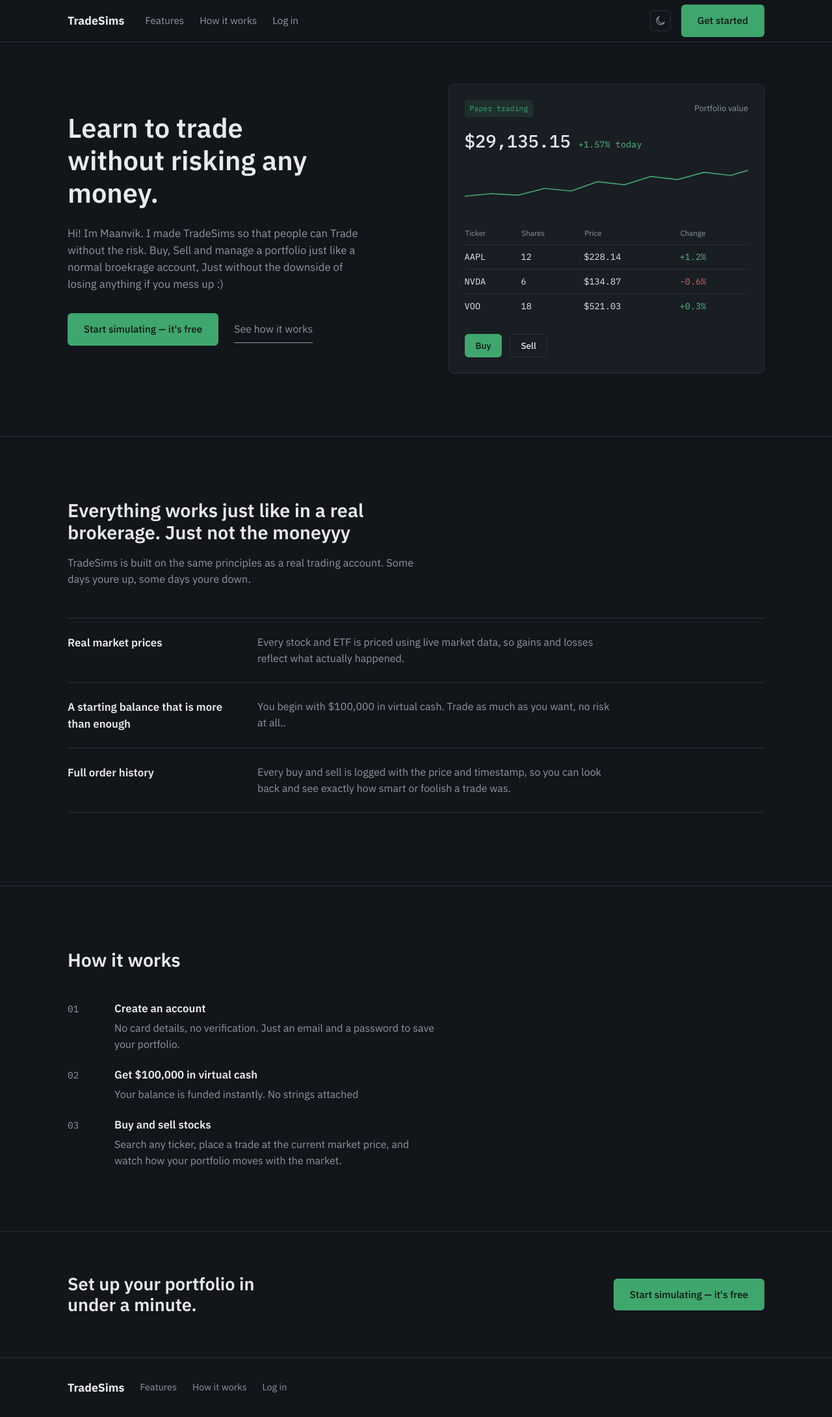
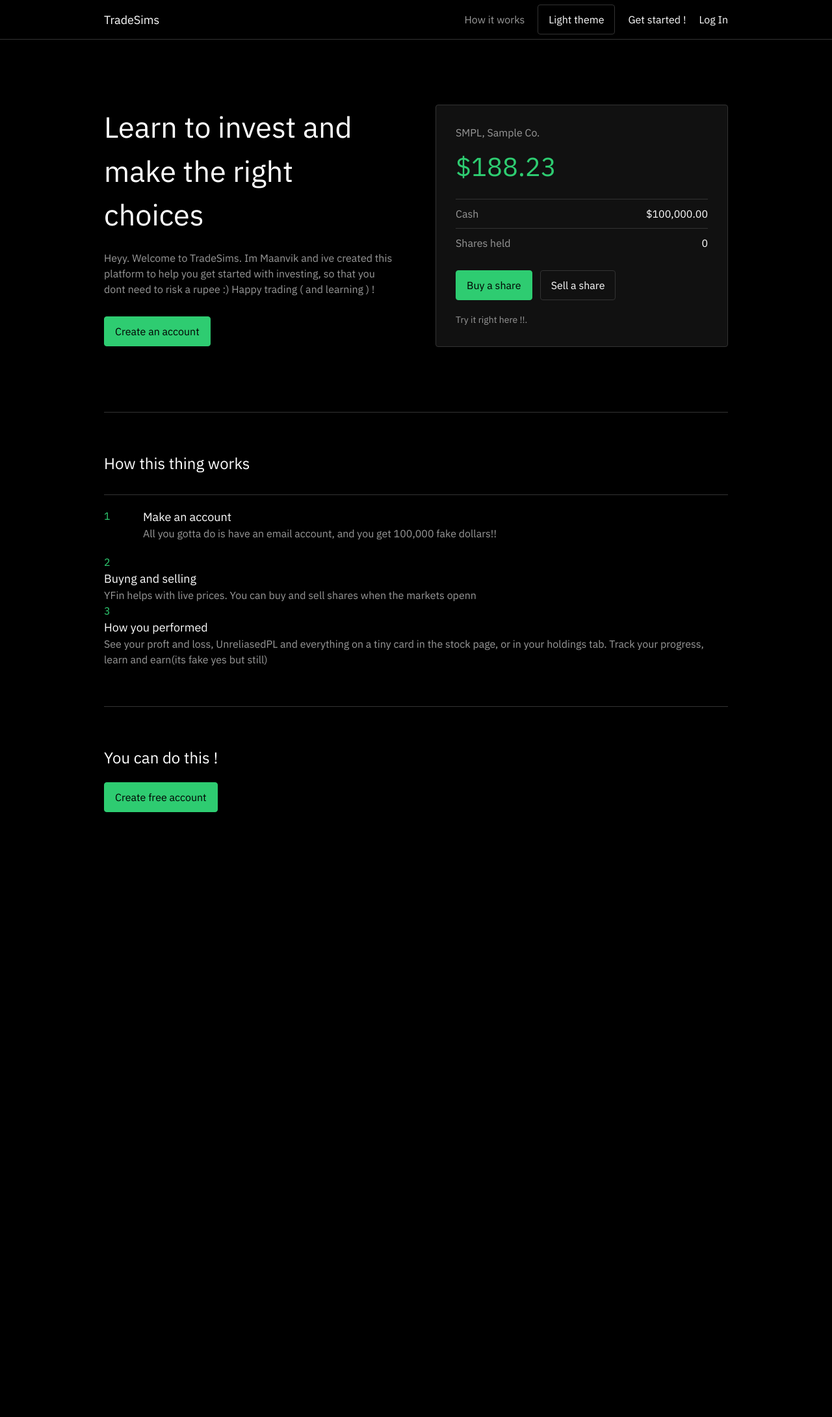
Before and after one commit to MK150710/Trading_Sim, a Django app: template simulator/templates/simulator/index.html in a window 1280 px wide. Shown: the whole page at 65% size. After the commit the page ends 1250 px from the top, so only its background shows below. Run offline with Django 5.2, Linux system fonts and the light colour scheme; the template is opened without the code that fills it, so the values that code supplies are empty.

Commit message:
Actualyl Wrote the entire code myself

```diff
--- /dev/null
+++ b/simulator/static/simulator/css/styles(plsbefinal).css
@@ -0,0 +1,62 @@
+:root {
+    --bg: #000;
+    --box: #111;
+    --text: #fff;
+    --muted: #999;
+    --line: #333;
+    --accent: #2ecc71;
+    --on-accent: #000;
+}
+
+:root[data-theme="light"] {
+    --bg: #fff;
+    --box: #f5f5f5;
+    --text: #000;
+    --muted: #666;
+    --line: #ddd;
+    --accent: #2563eb;
+    --on-accent: #fff;
+}
+
+* { box-sizing: border-box; margin: 0; }
+body { background: var(--bg); color: var(--text); font-family: "IBM Plex Sans", sans-serif; line-height: 1.5; }
+h1, h2, h3 { font-weight: normal; }
+a { color: inherit; text-decoration: none; }
+.wrap { max-width: 1000px; margin: 0 auto; padding: 0 20px; }
+.muted { color: var(--muted); }
+
+nav { border-bottom: 1px solid var(--line); }
+nav .wrap { display: flex; align-items: center; gap: 20px; height: 60px; }
+.brand { margin-right: auto; font-size: 18px; }
+.link { color: var(--muted); }
+
+.btn { display: inline-block; font: inherit; color: var(--text); background: none; border: 1px solid var(--line); border-radius: 4px; padding: 10px 16px; cursor: pointer; }
+.primary { background: var(--accent); border-color: var(--accent); color: var(--on-accent); }
+:focus-visible { outline: 2px solid var(--accent); outline-offset: 2px; }
+
+.hero { display: grid; grid-template-columns: 1fr 1fr; gap: 60px; align-items: center; padding: 100px 0; }
+h1 { font-size: 45px; margin-bottom: 20px; }
+.lead { color: var(--muted); margin-bottom: 30px; }
+.actions { display: flex; flex-wrap: wrap; gap: 12px; }
+
+.ticket { background: var(--box); border: 1px solid var(--line); border-radius: 4px; padding: 30px; }
+.price { font-size: 40px; color: var(--accent); margin: 10px 0 20px; }
+.row { display: flex; justify-content: space-between; padding: 10px 0; border-top: 1px solid var(--line); }
+.ticket .actions { margin-top: 20px; }
+.note { margin-top: 20px; font-size: 14px; }
+
+.section { padding: 60px 0; border-top: 1px solid var(--line); }
+h2 { font-size: 24px; margin-bottom: 30px; }
+.steps { list-style: none; padding: 0; }
+.steps li { display: grid; grid-template-columns: 60px 1fr; padding: 20px 0; border-top: 1px solid var(--line); }
+.num { color: var(--accent); }
+h3 { font-size: 18px; }
+.closing h2 { margin-bottom: 20px; }
+
+footer { border-top: 1px solid var(--line); padding: 30px 0; font-size: 14px; }
+
+@media (max-width: 700px) {
+    .hero { grid-template-columns: 1fr; padding: 50px 0; }
+    h1 { font-size: 32px; }
+    .link { display: none; }
+}
--- /dev/null
+++ b/simulator/static/simulator/js/script(finalihope).js
@@ -0,0 +1,21 @@
+const $ = id => document.getElementById(id);
+const root = document.documentElement;
+try { root.dataset.theme = localStorage.getItem('theme') || 'dark'; } catch (e) {}
+const label = () => $('theme').textContent = root.dataset.theme === 'light' ? 'Dark theme' : 'Light theme';
+$('theme').onclick = () => {
+    root.dataset.theme = root.dataset.theme === 'light' ? 'dark' : 'light';
+    try { localStorage.setItem('theme', root.dataset.theme); } catch (e) {}
+    label();
+};
+label();
+let price = 187.42, cash = 100000, shares = 0;
+const money = n => n.toLocaleString('en-US', { style: 'currency', currency: 'USD' });
+const render = () => {
+    $('price').textContent = price.toFixed(2);
+    $('cash').textContent = money(cash);
+    $('shares').textContent = shares;
+};
+$('buy').onclick = () => { if (cash >= price) { cash -= price; shares++; render(); } };
+$('sell').onclick = () => { if (shares) { cash += price; shares--; render(); } };
+setInterval(() => { price = Math.max(1, price + (Math.random() - 0.5) * 0.8); render(); }, 1200);
+render();
--- a/simulator/templates/simulator/index.html
+++ b/simulator/templates/simulator/index.html
@@ -1,182 +1,81 @@
-{% extends "simulator/layout.html" %}
 {% load static %}
-{% block title %} TradeSims — A Trading Simulator {% endblock %}
-{% block extra_css %}
-    <link rel="stylesheet" href="{% static 'simulator/css/styles.css' %}">
-{% endblock %}
-{% block content %}
-<header class="site-header">
-    <div class="wrap header-inner">
-        <a href="#" class="logo">TradeSims</a>
-
-        <nav class="main-nav" id="mainNav">
-            <a href="#features">Features</a>
-            <a href="#how-it-works">How it works</a>
-            <a href="{%  url 'login' %}" class="nav-login">Log in</a>
+<!DOCTYPE html>
+<html lang="en" data-theme="dark">
+<head>
+    <meta charset="utf-8">
+    <meta name="viewport" content="width=device-width, initial-scale=1">
+    <title>Papertrade: practice trading with virtual money</title>
+    <link rel="preconnect" href="https://fonts.googleapis.com">
+    <link rel="preconnect" href="https://fonts.gstatic.com" crossorigin>
+    <link href="https://fonts.googleapis.com/css2?family=IBM+Plex+Sans:wght@400;500&display=swap" rel="stylesheet">
+    <link rel="stylesheet" href="{% static 'simulator/css/styles(plsbefinal).css' %}">
+</head>
+<body>
+    <nav>
+        <div class="wrap">
+            <a class="brand" href="#">TradeSims</a>
+            <a class="link" href="#how">How it works</a>
+            <button class="btn" id="theme" type="button">Light mode</button>
+            <a class="btn-primary" href="{% url 'register' %}">Get started !</a>
+            <a class="btn-primary" href="{% url 'login' %}">Log In</a>
+        </div>
     </nav>
-
-        <div class="header-actions">
-            <button class="theme-toggle" id="themeToggle" type="button" aria-label="Switch to light theme" aria-pressed="false">
-                <svg class="icon icon-moon" width="18" height="18" viewBox="0 0 24 24" fill="none" aria-hidden="true">
-                    <path d="M20.5 14.5A8.5 8.5 0 1 1 9.5 3.5a7 7 0 0 0 11 11Z" stroke="currentColor" stroke-width="1.6" stroke-linejoin="round"/>
-                </svg>
-                <svg class="icon icon-sun" width="18" height="18" viewBox="0 0 24 24" fill="none" aria-hidden="true">
-                    <circle cx="12" cy="12" r="4.2" stroke="currentColor" stroke-width="1.6"/>
-                    <path d="M12 2.5v2.4M12 19.1v2.4M4.6 4.6l1.7 1.7M17.7 17.7l1.7 1.7M2.5 12h2.4M19.1 12h2.4M4.6 19.4l1.7-1.7M17.7 6.3l1.7-1.7" stroke="currentColor" stroke-width="1.6" stroke-linecap="round"/>
-                </svg>
-            </button>
-
-            <a href="{% url 'register' %}" class="btn btn-primary bth-small">Get started</a>
-
-            <button class="nav-toggle" id="navToggle" type="button" aria-label="Open menu" aria-expanded="false" aria-controls="mainNav">
-                <span></span><span></span><span></span>
-            </button>
+    <main class="wrap">
+        <section class="hero">
+            <div>
+                <h1>Learn to invest and make the right choices</h1>
+                <p class="lead">Heyy. Welcome to TradeSims. Im Maanvik and ive created this platform to help you get started with investing, so that you dont need to risk a rupee :) Happy trading ( and learning ) !</p>
+                <div class="actions">
+                    <a class="btn primary" href="{% url 'register' %}">Create an account</a>
                 </div>
             </div>
-</header>
-
-<main>
-    <section class="hero">
-        <div class="wrap hero-inner">
-            <div class="hero-copy">
-                <h1>Learn to trade without risking any money.</h1>
-                <p class="hero-sub">
-                    Hi! Im Maanvik. I made TradeSims so that people can Trade without the risk.
-                    Buy, Sell and manage a portfolio just like a normal broekrage account,
-                    Just without the downside of losing anything if you mess up :)
-                </p>
-                <div class="hero-actions">
-                    <a href="{% url 'register' %}" class="btn btn-primary">Start simulating — it's free</a>
-                    <a href="#how-it-works" class="link-quiet">See how it works</a>
+            <div class="ticket" aria-label="Sample order ticket">
+                <p class="muted">SMPL, Sample Co.</p>
+                <p class="price">$<span id="price">187.42</span></p>
+                <div class="row"><span class="muted">Cash</span><span id="cash">$100,000.00</span></div>
+                <div class="row"><span class="muted">Shares held</span><span id="shares">0</span></div>
+                <div class="actions">
+                    <button class="btn primary" id="buy" type="button">Buy a share</button>
+                    <button class="btn" id="sell" type="button">Sell a share</button>
                 </div>
-            </div>
-
-            <div class="hero-visual" aria-hidden="true">
-                <div class="sim-card">
-                    <div class="sim-card-head">
-                        <span class="sim-tag">Paper trading</span>
-                        <span class="sim-balance-label">Portfolio value</span>
-                    </div>
-                    <div class="sim-balance">
-                        <span id="portfolioValue">$29,135.15</span>
-                        <span class="sim-change up" id="portfolioChange">+1.57% today</span>
-                    </div>
-
-                    <svg class="sim-chart" viewBox="0 0 320 80" preserveAspectRatio="none">
-                        <polyline id="chartLine" points="0,60 30,55 60,58 90,45 120,50 150,32 180,38 210,22 240,28 270,14 300,20 320,10" fill="none" stroke="currentColor" stroke-width="2"/>
-                    </svg>
-
-                    <table class="sim-holdings">
-                        <thead>
-                            <tr><th>Ticker</th><th>Shares</th><th>Price</th><th>Change</th></tr>
-                        </thead>
-                        <tbody>
-                            <tr>
-                                <td class="mono">AAPL</td>
-                                <td class="mono">12</td>
-                                <td class="mono" id="priceAAPL">$228.14</td>
-                                <td class="mono up">+1.2%</td>
-                            </tr>
-                            <tr>
-                                <td class="mono">NVDA</td>
-                                <td class="mono">6</td>
-                                <td class="mono" id="priceNVDA">$134.87</td>
-                                <td class="mono down">-0.6%</td>
-                            </tr>
-                            <tr>
-                                <td class="mono">VOO</td>
-                                <td class="mono">18</td>
-                                <td class="mono" id="priceVOO">$521.03</td>
-                                <td class="mono up">+0.3%</td>
-                            </tr>
-                            </tbody>
-                    </table>
-
-                    <div class="sim-actions">
-                        <button class="btn btn-primary btn-small" type="button">Buy</button>
-                        <button class="btn btn-ghost btn-small" type="button">Sell</button>
-                    </div>
-                </div>
-            </div>
+                <p class="note muted"> Try it right here !!.</p>
             </div>
         </section>
 
-    <section class="core" id="features">
-        <div class="wrap core-inner">
-            <div class="core-heading">
-                <h2>Everything works just like in a real brokerage. Just not the moneyyy </h2>
-                <p>
-                    TradeSims is built on the same principles as a real trading account.
-                    Some days youre up, some days youre down.
-                </p>
+        <section id="how" class="section">
+            <h2>How this thing works</h2>
+            <ol class="steps">
+                <li>
+                    <span class="num">1</span>
+                    <div>
+                        <h3>Make an account</h3>
+                        <p class="muted"> All you gotta do is have an email account, and you get 100,000 fake dollars!!</p>
                     </div>
-
-            <dl class="core-list">
-                <div class="core-item">
-                    <dt>Real market prices</dt>
-                    <dd>Every stock and ETF is priced using live market data, so gains and losses reflect what actually happened.</dd>
+                </li>
+                <l1>
+                    <span class="num">2</span>
+                    <div>
+                        <h3>
+                            Buyng and selling
+                        </h3>
+                        <p class="muted">YFin helps with live prices. You can buy and sell shares when the markets openn</p>
                     </div>
-                <div class="core-item">
-                    <dt>A starting balance that is more than enough</dt>
-                    <dd>You begin with $100,000 in virtual cash. Trade as much as you want, no risk at all..</dd>
+                </l1>
+                <l1>
+                    <span class="num">3</span>
+                    <div>
+                        <h3>How you performed</h3>
+                        <p class="muted">See your proft and loss, UnreliasedPL and everything on a tiny card in the stock page, or in your holdings tab. Track your progress, learn and earn(its fake yes but still)</p>
                     </div>
-                <div class="core-item">
-                    <dt>Full order history</dt>
-                    <dd>Every buy and sell is logged with the price and timestamp, so you can look back and see exactly how smart or foolish a trade was.</dd>
-                </div>
-            </dl>
-        </div>
+                </l1>
+            </ol>
         </section>
 
 
-    <section class="how" id="how-it-works">
-        <div class="wrap">
-            <h2>How it works</h2>
-            <ol class="steps">
-                <li class="step">
-                    <span class="step-num">01</span>
-                    <div>
-                        <h3>Create an account</h3>
-                        <p>No card details, no verification. Just an email and a password to save your portfolio.</p>
-                    </div>
-                </li>
-                <li class="step">
-                    <span class="step-num">02</span>
-                    <div>
-                        <h3>Get $100,000 in virtual cash</h3>
-                        <p>Your balance is funded instantly. No strings attached</p>
-                    </div>
-                </li>
-                <li class="step">
-                    <span class="step-num">03</span>
-                    <div>
-                        <h3>Buy and sell stocks</h3>
-                        <p>Search any ticker, place a trade at the current market price, and watch how your portfolio moves with the market.</p>
-                    </div>
-                </li>
-            </ol>
-        </div>
-    </section>
-
-    <section class="final-cta" id="get-started">
-        <div class="wrap final-cta-inner">
-            <h2>Set up your portfolio in under a minute.</h2>
-            <a href="register.html" class="btn btn-primary">Start simulating — it's free</a>
-        </div>
+        <section id="start" class="section closing">
+            <h2>You can do this !</h2>
+            <a class="btn primary" href="{% url 'register' %}">Create free account</a>
         </section>
     </main>
-
-<footer class="site-footer">
-    <div class="wrap footer-inner">
-        <span class="logo">TradeSims</span>
-        <nav class="footer-nav">
-            <a href="#features">Features</a>
-            <a href="#how-it-works">How it works</a>
-            <a href="login.html">Log in</a>
-        </nav>
-    </div>
-</footer>
-{% endblock %}
-{% block extra_js %}
-<script src="{% static 'simulator/js/script.js' %}"></script>
-{% endblock %}
+    <script src="{% static 'simulator/js/script(finalihope).js' %}"></script>
+</body>
```
Also changed, not shown: journals/journal_12.md (added, +12 -0 lines), simulator/templates/simulator/index__.html (added, +182 -0 lines). Lines whose indentation alone changed are shown as unchanged.
